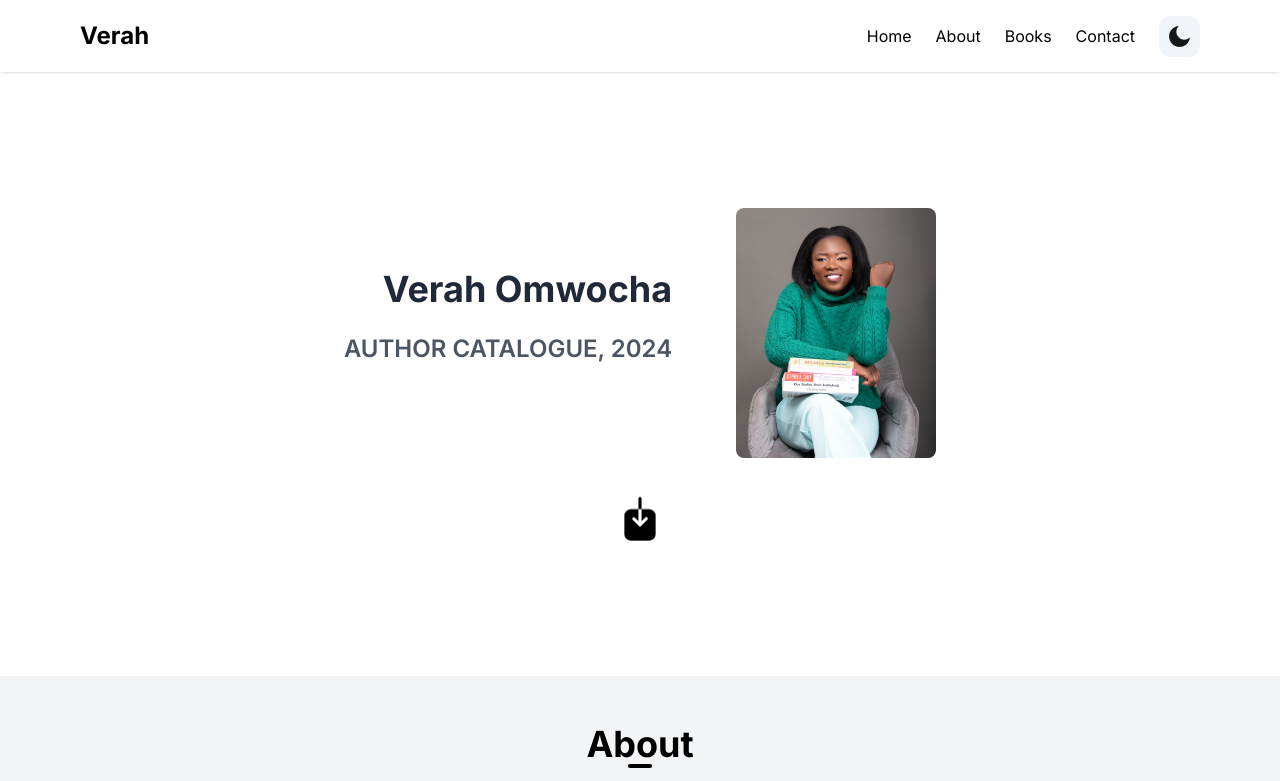
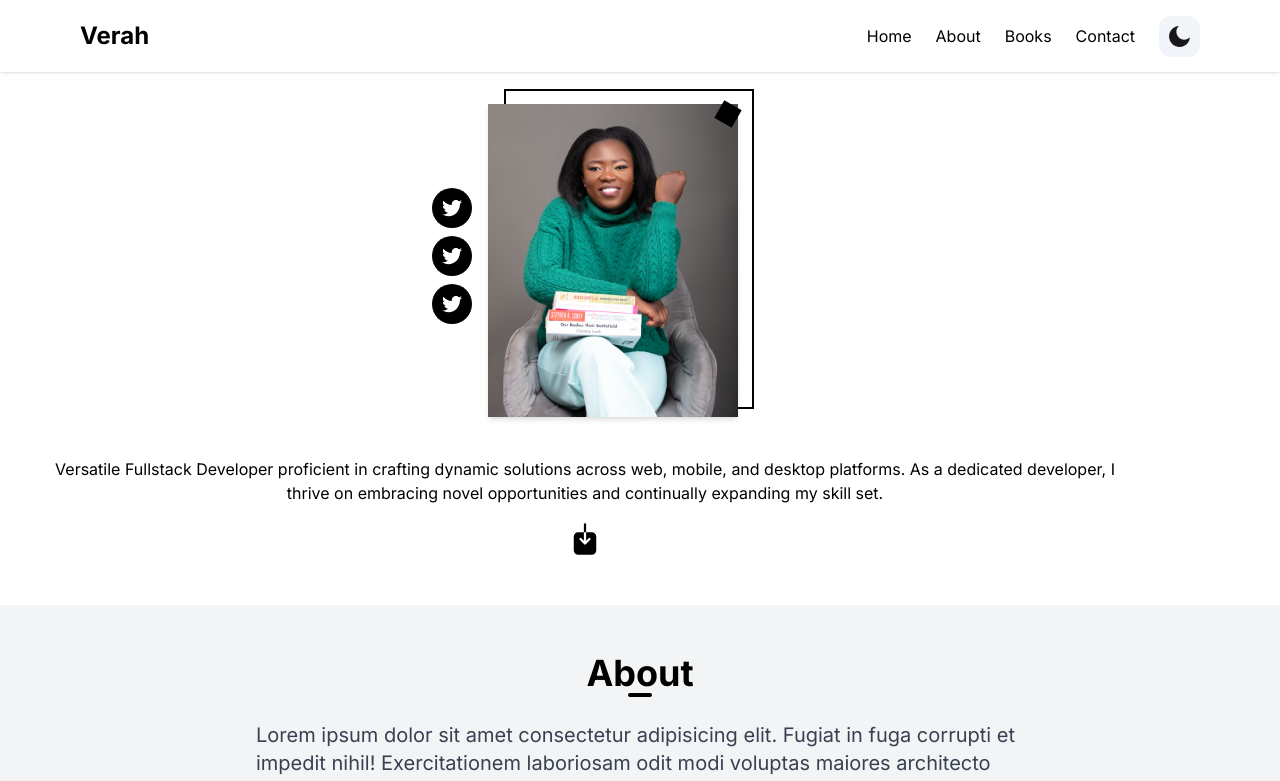
Before and after one commit to realgitau/complete-online-office, a Next.js app: page / in a window 1280 px wide. Shown: the top 781 px of the page. Built offline with nearby package versions, Linux system fonts and the light colour scheme.

Commit message:
fourth commit

```diff
--- a/components/Contact/Contact.tsx
+++ b/components/Contact/Contact.tsx
@@ -2,9 +2,9 @@ import React from 'react';
 
 const Contact = () => {
   return (
-    <div className="max-w-lg mx-auto mt-8 px-4">
+    <div className="max-w-lg mx-auto mt-8 px-4 m-6">
       <h2 className="text-3xl font-semibold mb-6 text-center">Contact Us</h2>
-      <form className="space-y-6">
+      <form className="space-y-6 p-4">
         <div>
           <label htmlFor="name" className="block mb-1">Name:</label>
           <input type="text" id="name" name="name" className="w-full border border-gray-300 rounded-md py-2 px-3 focus:outline-none focus:border-blue-500" />
--- a/components/Hero/HeroSection.tsx
+++ b/components/Hero/HeroSection.tsx
@@ -2,34 +2,38 @@ import Image from 'next/image';
 import Link from 'next/link';
 import React from 'react';
 import { HiArrowDownOnSquare } from 'react-icons/hi2';
+import { SocialIcon } from 'react-social-icons';
 
 const HeroSection = () => {
   return (
-    <section id='home' className='py-20 md:py-32'>
-      <div className='flex flex-col md:flex-row items-center justify-center'>
-        <div className='text-center md:text-right md:pr-16 mb-10 md:mb-0'>
-          <h1 className='text-4xl md:text-4xl font-bold text-gray-800 dark:text-white mb-6'>Verah Omwocha</h1>
-          <h2 className='text-xl md:text-2xl font-semibold text-gray-600 dark:text-gray-300 mb-8'>AUTHOR CATALOGUE, 2024</h2>
+    <section id='home'>
+      <div className='pt-6 max-w-[1170px] w-full grid gap-4 p-6'>
+        <div className='flex justify-center items-center text-center'>
+          <div className='flex items-center'>
+            <div className="mr-4 flex flex-col">
+              <SocialIcon url="https://twitter.com" bgColor="#000000" className="mb-2" style={{ width: '40px', height: '40px' }} />
+              <SocialIcon url="https://twitter.com" bgColor="#000000" className="mb-2" style={{ width: '40px', height: '40px' }} />
+              <SocialIcon url="https://twitter.com" bgColor="#000000" className="mb-2" style={{ width: '40px', height: '40px' }} />
+            </div>
+            <div className='relative'>
+              <div className="absolute top-0 right-0 w-5 h-5 bg-black rotate-[30deg] "></div>
+              <Image src="/verahprofile.jpeg" alt="verah" width={250} height={250} className='w-[250px] shadow-md' />
+              <div className="absolute bottom-2 left-4 w-[250px] h-[320px] border-black border-2  -z-10"></div>
+            </div>
+          </div>
         </div>
-        <div className='relative'>
-          <figure className='max-w-[800px]'>
-            <Image
-              width={200}
-              height={200}
-              className='rounded-lg'
-              src='/verahprofile.jpeg'
-              alt='hero'
-            />
-          </figure>
+        <div className="p-6 flex flex-col items-center">
+          <p className="text-center mb-4">
+            Versatile Fullstack Developer proficient in crafting dynamic solutions across web, mobile, and desktop platforms. As a dedicated developer, I thrive on embracing novel opportunities and continually expanding my skill set.
+          </p>
+
+          <Link href='#about' className='text-center' >
+            <HiArrowDownOnSquare className='text-4xl mx-auto' />
+          </Link>
         </div>
-      </div>
-      <div className='flex flex-row justify-center mt-10'>
-        <Link href={'#about'}>
-          <HiArrowDownOnSquare size={50} className='text-black dark:text-white animate-bounce' />
-        </Link>
       </div>
     </section>
   );
-};
+}
 
 export default HeroSection;
--- a/package.json
+++ b/package.json
@@ -13,7 +13,8 @@
     "next-themes": "^0.3.0",
     "react": "^18",
     "react-dom": "^18",
-    "react-icons": "^5.0.1"
+    "react-icons": "^5.0.1",
+    "react-social-icons": "^6.16.0"
   },
   "devDependencies": {
     "@types/node": "^20",
```
Also changed, not shown: 1 other file (tests, documents, lock files or other folders).
